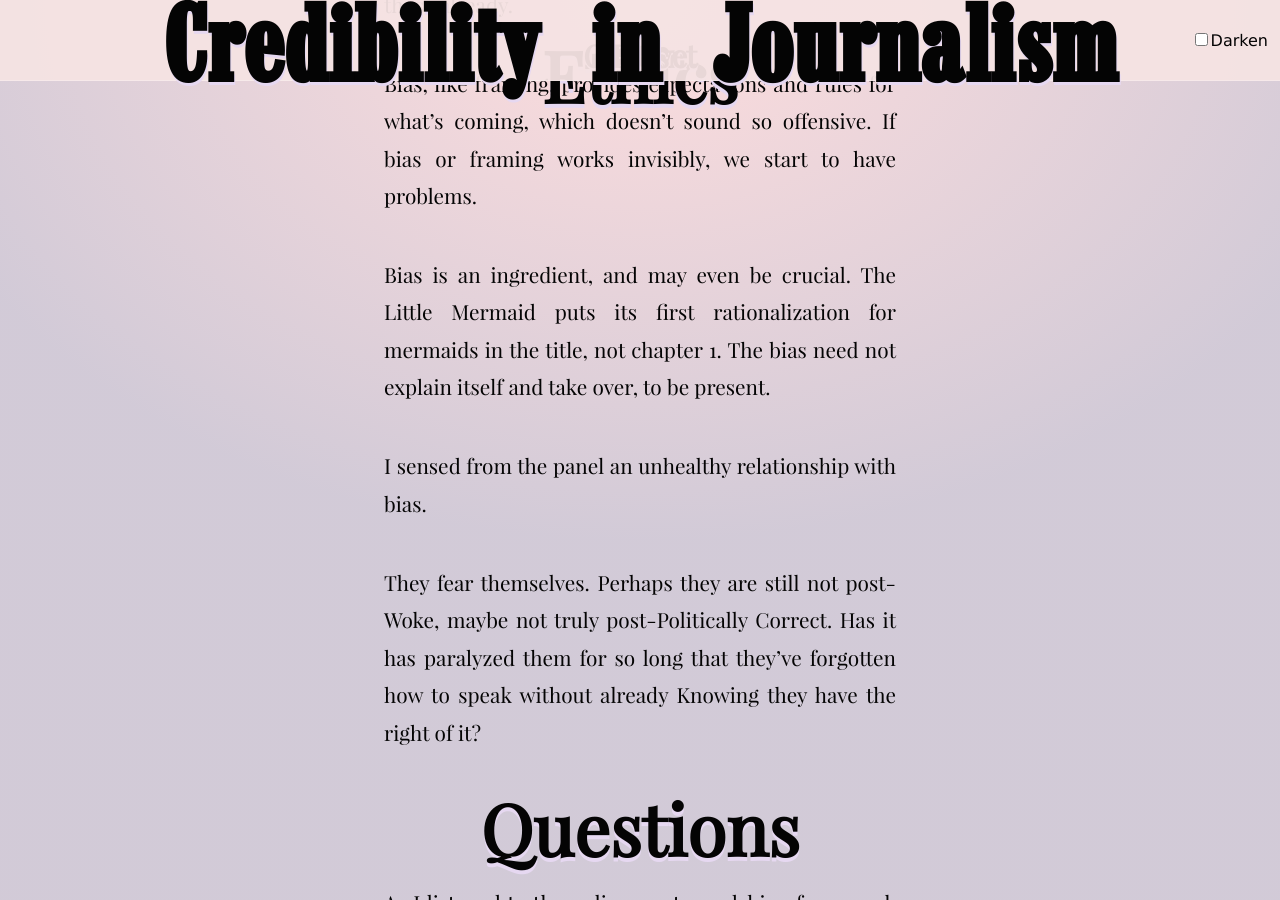
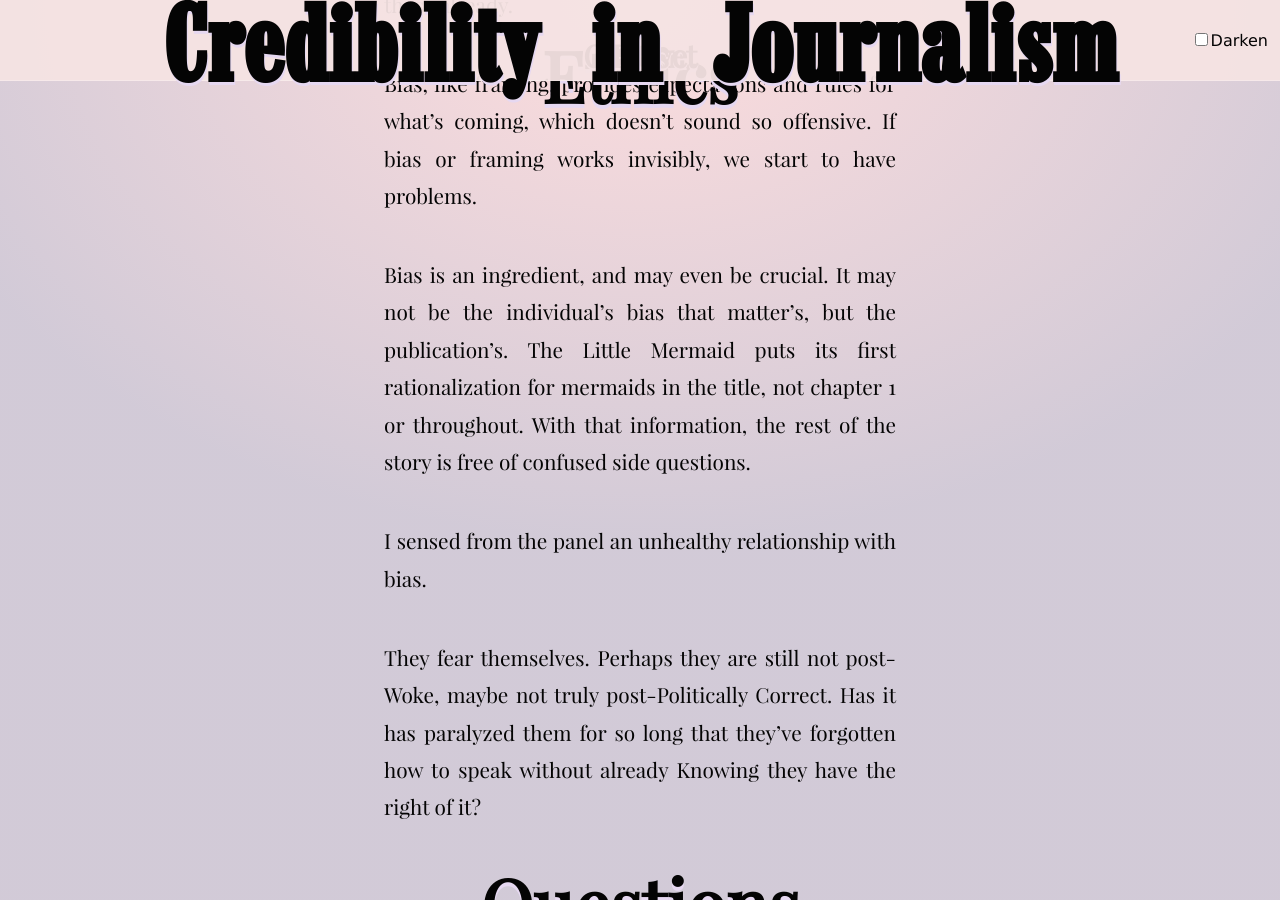
Before and after one commit to tiliv/antibody, a Jekyll site: the page built from docs/journal/autumn-ryan-Credibility-in-Journalism/index.md, in a window 1280 px wide and 900 px high, scrolled down 10321 px. Built offline with Jekyll 4.4.1, drawn with Linux system fonts in a browser that asks for light colours.

Commit message:
Expand bias information
Originally I was going for a broad statement but I want more here.

```diff
--- a/docs/journal/autumn-ryan-Credibility-in-Journalism/index.md
+++ b/docs/journal/autumn-ryan-Credibility-in-Journalism/index.md
@@ -118,7 +118,7 @@ We weren't going to solve Bias there in that room in those chairs, but some hid
 
 Bias, like framing, provides expectations and rules for what's coming, which doesn't sound so offensive. If bias or framing works invisibly, we start to have problems.
 
-Bias is an ingredient, and may even be crucial. The Little Mermaid puts its first rationalization for mermaids in the title, not chapter 1. The bias need not explain itself and take over, to be present.
+Bias is an ingredient, and may even be crucial. It may not be the individual's bias that matter's, but the publication's. The Little Mermaid puts its first rationalization for mermaids in the title, not chapter 1 or throughout. With that information, the rest of the story is free of confused side questions.
 
 I sensed from the panel an unhealthy relationship with bias.
 
```
